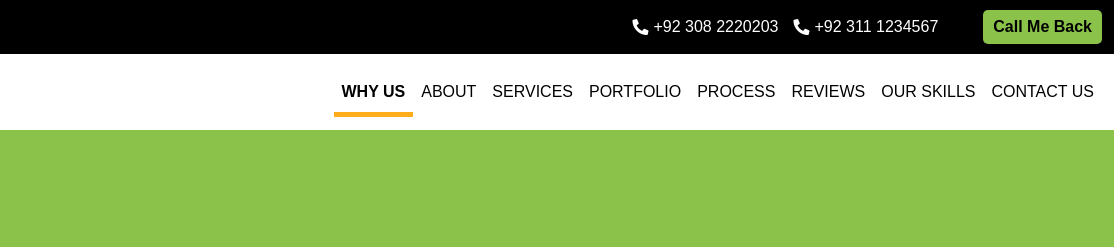
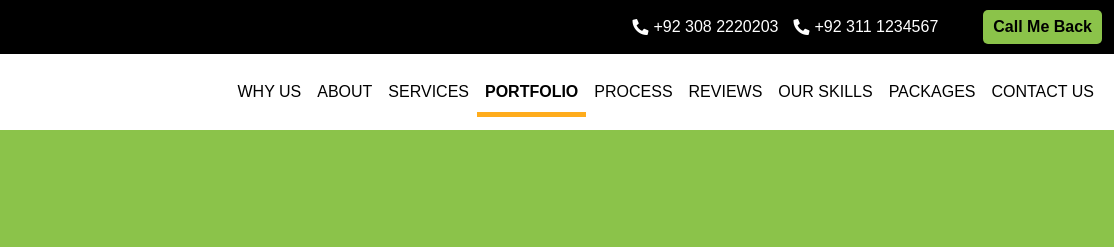
Before and after one commit to ShehzilxCode/Assignment-of-HTML-CSS, a plain HTML site: page index.html in a window 1280 px wide. Shown: the top 247 px of the page, 166-1280 px from the left. Drawn offline with nearby package versions, Linux system fonts and the light colour scheme.

Commit message:
Final Commit

```diff
--- a/index.html
+++ b/index.html
@@ -55,7 +55,7 @@
                 <div class="collapse navbar-collapse" id="navbarNav">
                     <ul class="navbar-nav ms-auto">
                         <li class="nav-item">
-                            <a class="nav-link active" href="#advantages">WHY US</a>
+                            <a class="nav-link" href="#advantages">WHY US</a>
                         </li>
                         <li class="nav-item">
                             <a class="nav-link" href="#about">ABOUT</a>
@@ -64,7 +64,7 @@
                             <a class="nav-link" href="#services">SERVICES</a>
                         </li>
                         <li class="nav-item">
-                            <a class="nav-link" href="portfolio">PORTFOLIO</a>
+                            <a class="nav-link active" href="portfolio">PORTFOLIO</a>
                         </li>
                         <li class="nav-item">
                             <a class="nav-link" href=".our-process">PROCESS</a>
@@ -74,6 +74,9 @@
                         </li>
                         <li class="nav-item">
                             <a class="nav-link" href="#our-skills">OUR SKILLS</a>
+                        </li>
+                        <li class="nav-item">
+                            <a class="nav-link" href="#packages">PACKAGES</a>
                         </li>
                         <li class="nav-item">
                             <a class="nav-link" href="#our-contact">CONTACT US</a>
```
